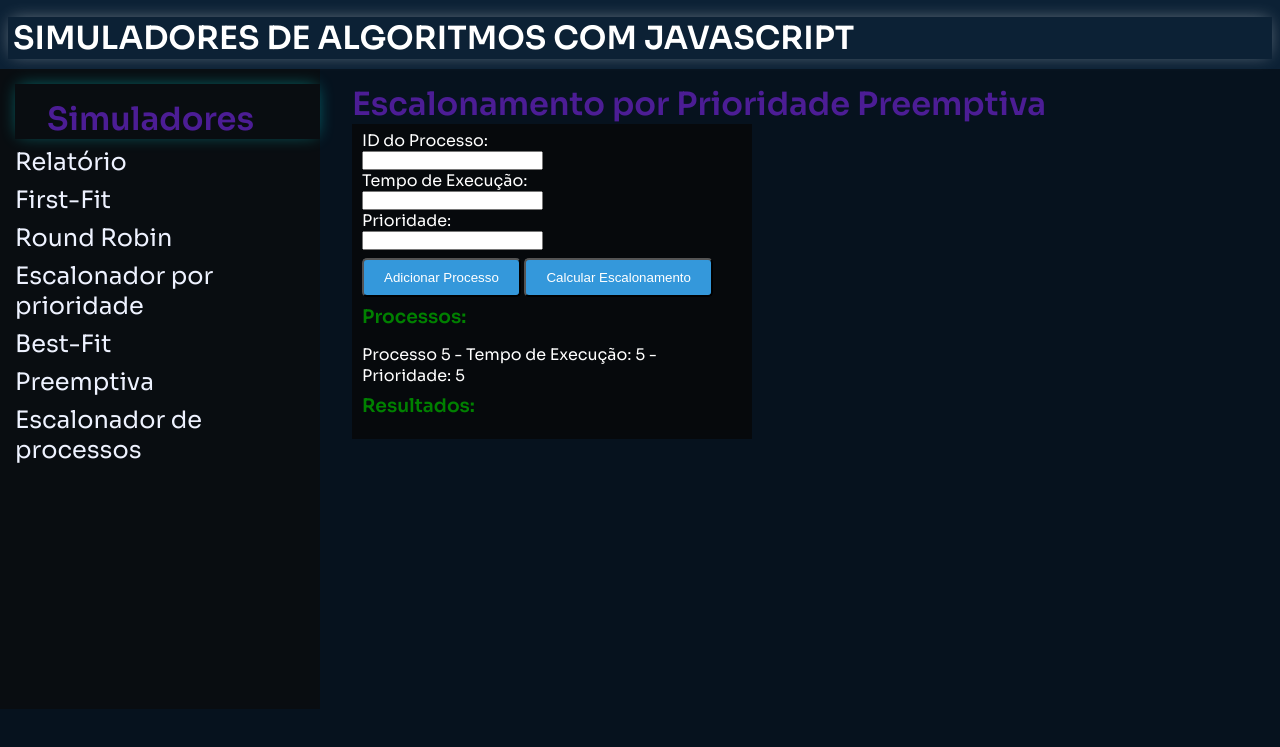
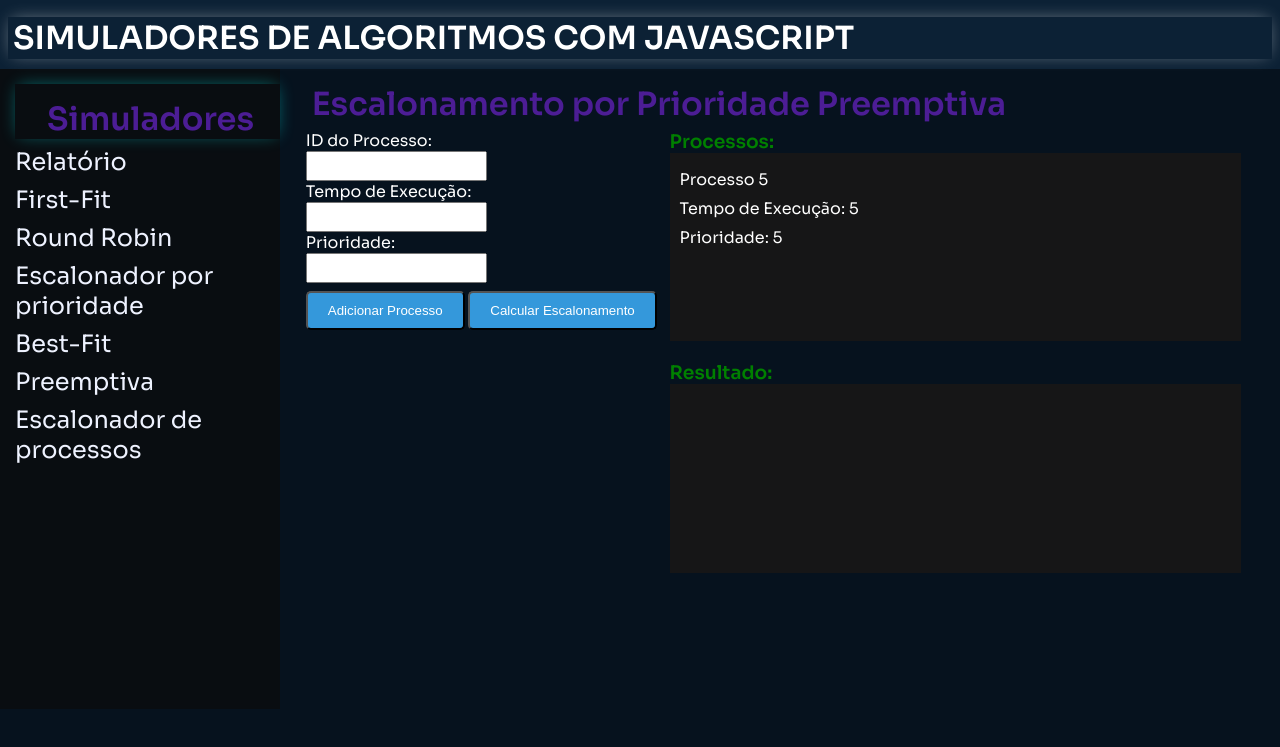
Before and after one commit to William-silva-Developer/Simuladores, a plain HTML site: page Preemptiva/Preemptiva.html in a window 1280 px wide. Both pictures are taken after typing "5", "5", "5" into the empty fields and a click on the button "Adicionar Processo". Shown: the part 73-820 px from the top of the page. Drawn offline with nearby package versions, Linux system fonts and the light colour scheme.

Commit message:
Tirando o fundo escuro do formulario

```diff
--- a/First-fit/scripts.js
+++ b/First-fit/scripts.js
@@ -36,12 +36,14 @@ function allocateMemory() {
 
         //SE O FOR DIFERENTE DO VALOR DO "allocatedBlockIndex".
         resultElement.textContent = `Alocado no Bloco ${allocatedBlockIndex + 1}.`;
+        console.log(allocatedBlockIndex + 1)
 
 
     } else {
 
         //SE O FOR IGUAL AO VALOR DO "allocatedBlockIndex" NENHUM BLOCO FOI ALOCADO
         resultElement.textContent = 'Nenhum bloco adequado foi encontrado.';
+        console.log("Nenhum bloco adequado foi encontrado.")
 
     }
 }
--- a/Partials/_layoutFormFirstFit.scss
+++ b/Partials/_layoutFormFirstFit.scss
@@ -36,28 +36,35 @@ section h2 {
 
 }
 
-.memoryAllocation {
-
-
-    box-shadow: 0 -1px 17px -4px rgba(0, 255, 255, 0.45);
-    background-color: $secondary-dark;
-    flex-direction: column;
-    flex: 1;
-    width: 40%;
-    margin-left: 5%;
-    margin-top: 10px;
-    padding: 8px 6px;
-    .input {
-
-        margin: 5px 2px;
-        height: 30px;
-    }
 
 
 
-}
+.second-content-form {
+    width: 90%;
+ //  padding: 10px;
+    display: block;
+    justify-content: space-between;
+
+    .form{
+
+        width: 70%;
+        height: 410px;
+        margin-bottom: 2rem;
+        padding: 6px 10px;
+        margin-left: 2rem;
+        display: flex;
+        justify-content: space-around;
 
 
+
+
+
+        input {
+            display: block;
+
+        }
+    }
+}
 
 .resultado {
 
--- a/Partials/_layoutPreemptiva.scss
+++ b/Partials/_layoutPreemptiva.scss
@@ -10,22 +10,32 @@
 
 .primary-content {
     width: 25%;
+    height: 100%;
 }
 
-.second-content {
-    width: 75%;
- //  padding: 10px;
+
+
+
+.second-content-form {
+    width: 90%;
     display: block;
     justify-content: space-between;
 
-    div{
-        background-color: $secondary-dark;
-        width: 25rem;
+    .form-preemptivo{
+        min-width: 70%;
+        height: 100%;
+        margin-bottom: 2rem;
         padding: 6px 10px;
-        margin-left: 2rem;
+        margin-left: 1rem;
+        margin-right: 1rem;
+        display: flex;
 
 
 
+
+        div {
+        margin-right: .8rem;
+        }
 
 
         input {
@@ -36,10 +46,31 @@
 }
 
 
-.processo {
-    margin-bottom: 1rem;
+.area-results {
+
+    background-color: transparent;
+    flex: 1;
+
+}
+
+.listaProcessos {
+
+    padding: 8px 10px;
+    width: 100%;
+    margin-bottom: 20px;
+    background-color: $black-dark;
+    flex: 1;
+    min-height: 30%;
+
 }
 
 .resultados {
-    margin-bottom: 1rem;
+
+    padding: 8px 10px;
+    width: 100%;
+    margin-bottom: 20px;
+    background-color: $black-dark;
+    flex: 1;
+    min-height: 30%;
+    display: block;
 }
--- a/Preemptiva/Preemptiva.html
+++ b/Preemptiva/Preemptiva.html
@@ -81,12 +81,14 @@
 
             </section>
 
-            <section class="second-content">
+            <section class="second-content-form">
 
 
                 <h2>Escalonamento por Prioridade Preemptiva</h2>
 
-                    <div>
+                <div class="form-preemptivo">
+                    <div >
+
                         <form id="formProcesso">
                             <label for="id">ID do Processo:</label>
                             <input type="number" id="id" required>
@@ -99,13 +101,35 @@
                             <button type="button" class="btn-button" onclick="calcularEscalonamento()">Calcular Escalonamento</button>
                         </form>
 
-                          <h3 class="processo">Processos:</h3>
+                    </div>
+
+
+                       <div class="area-results">
+                        <h3>Processos:</h3>
+                        <div class="listaProcessos">
                             <ul id="listaProcessos">
                             </ul>
 
-                          <h3 class="resultados">Resultados:</h3>
-                          <span id="tempoTotalExecucao"></span>
+                            <ul id="tempo-Execucao">
+                            </ul>
+
+                            <ul id="listaPrioridades">
+                            </ul>
+
+                        </div>
+
+                        <h3>Resultado:</h3>
+                        <div class="resultados">
+
+                            <span id="tempoTotalExecucao"></span></br>
                             <span id="tempoMedioEspera"></span>
+
+                        </div>
+
+                       </div>
+
+
+
 
 
                 </div>
--- a/Preemptiva/script.js
+++ b/Preemptiva/script.js
@@ -18,17 +18,43 @@ const processos = [];
     }
 
     function atualizarListaProcessos() {
+
       const listaProcessos = document.getElementById("listaProcessos");
+
+      const tempoExecucao = document.getElementById("tempo-Execucao");
+
+      const listaPrioridades = document.getElementById("listaPrioridades");
+
       listaProcessos.innerHTML = "";
+
+      tempoExecucao.innerHTML = "";
+
+      listaPrioridades.innerHTML = "";
+
       processos.forEach((processo) => {
-        const listItem = document.createElement("li");
-        listItem.textContent = `Processo ${processo.id} - Tempo de Execução: ${processo.tempoExecucao} - Prioridade: ${processo.prioridade}`;
-        listaProcessos.appendChild(listItem);
+
+        const listItemId = document.createElement("li");
+
+        const listItemTempoExec = document.createElement("li");
+
+        const listItemPrioridade = document.createElement("li");
+
+
+        listItemId.textContent = `Processo ${processo.id}`;
+        listaProcessos.appendChild(listItemId);
+
+        listItemTempoExec.textContent = `Tempo de Execução: ${processo.tempoExecucao}`;
+        tempoExecucao.appendChild(listItemTempoExec);
+
+        listItemPrioridade.textContent = `Prioridade: ${processo.prioridade}`;
+        listaPrioridades.appendChild(listItemPrioridade);
+
       });
     }
 
     function calcularEscalonamento() {
       const resultado = prioridadePreemptiva(processos);
+
       document.getElementById("tempoTotalExecucao").textContent = `Tempo total de execução: ${resultado.tempoTotalExecucao}`;
       document.getElementById("tempoMedioEspera").textContent = `Tempo médio de espera: ${resultado.tempoMedioEspera.toFixed(2)}`;
     }
--- a/style.scss
+++ b/style.scss
@@ -55,3 +55,8 @@ h1 {
 h3 {
     color: $green;
 }
+
+input {
+    display: block;
+    height: 30px;
+}
```
Also changed, not shown: BestFit/BestFit.html (+48 -4 lines), First-fit/FirstFit.html (+27 -17 lines), style.css, 1 other file. Lines whose indentation alone changed are shown as unchanged.
